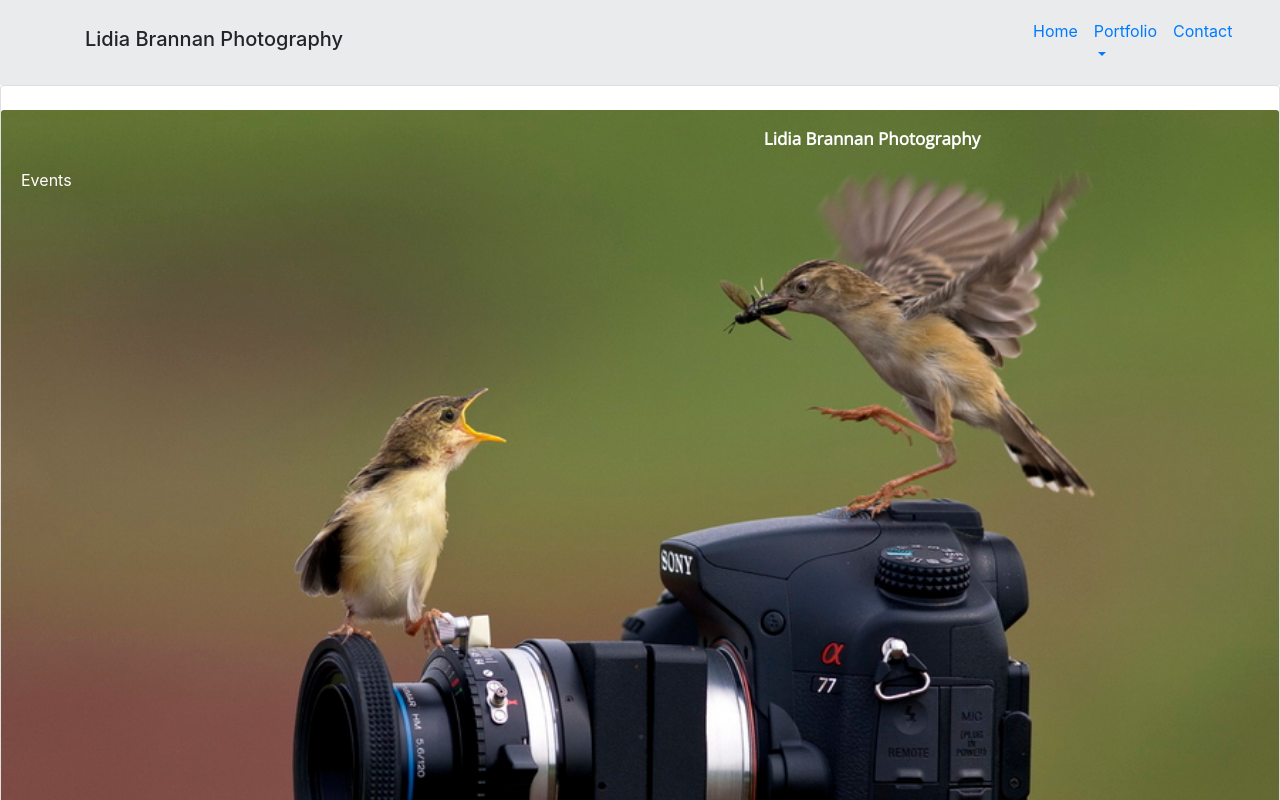
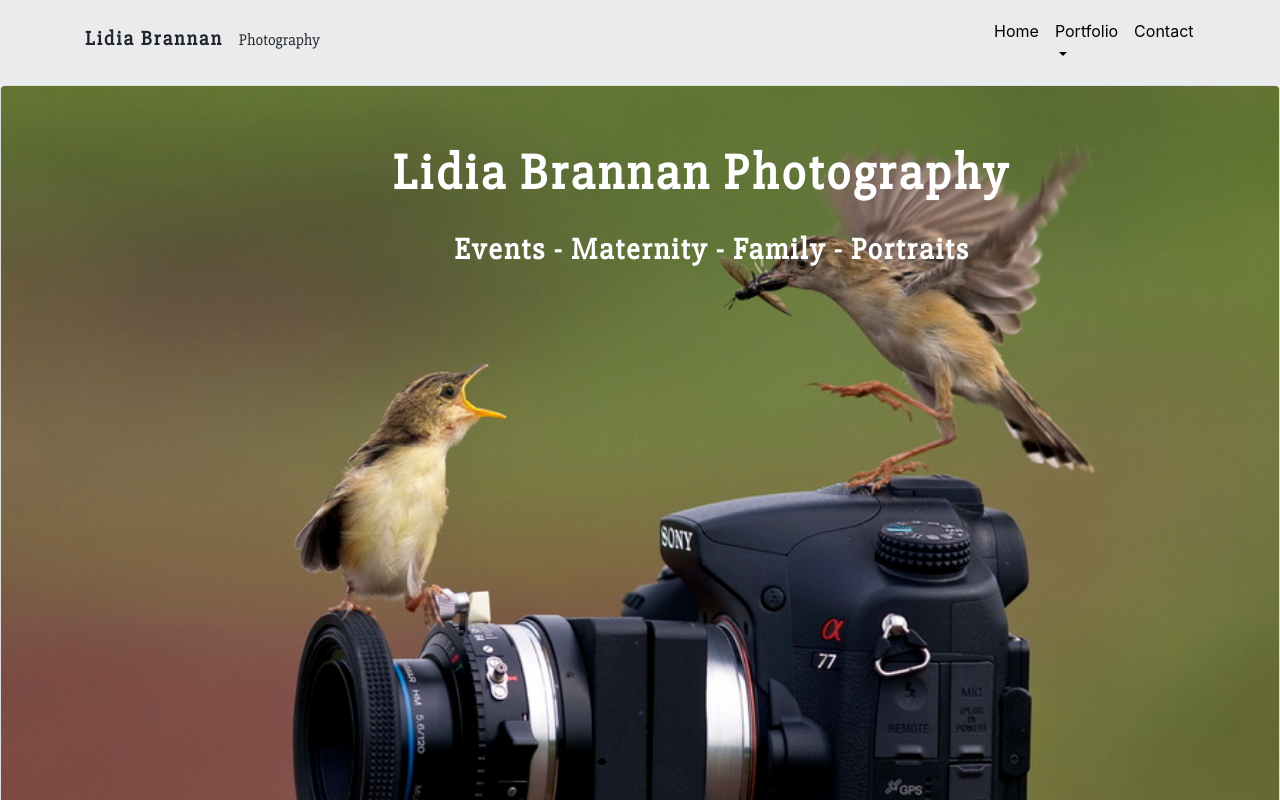
Before and after one commit to NatalyaGar/LidochkaPhotography, a plain HTML site: page index.html in a window 1280 px wide. Shown: the top 800 px of the page. Drawn offline with nearby package versions, Linux system fonts and the light colour scheme; a web font is replaced by a local one.

Commit message:
some css index

```diff
--- a/css/index.css
+++ b/css/index.css
@@ -1,9 +1,35 @@
+.navbar-brand {
+  font-family: "Slabo 27px", serif;
+  font-weight: bold;
+  letter-spacing: 2px;
+}
+.phName {
+  font-family: "Slabo 27px", serif;
+  margin-top: 1%;
+}
+
 #mainName {
-  font-size: 17px;
-  margin-top: 20px;
-  margin-left: 60%;
+  font-size: 50px;
+  margin-top: 30px;
+  margin-left: 30%;
   font-weight: bold;
-  font-family: "Open Sans", sans-serif;
+  font-family: "Slabo 27px", serif;
+  letter-spacing: 3px;
+}
+
+#staf {
+  margin-left: 35%;
+  font-size: 30px;
+  /* font-family: "Open Sans", sans-serif; */
+  font-family: "Slabo 27px", serif;
+  font-weight: bold;
+  letter-spacing: 2px;
+  color: white;
+  /* padding: 20px 20px; */
+}
+
+.nav-link {
+  color: black;
 }
 
 /*sticky header position*/
@@ -15,9 +41,7 @@
   z-index: 1000;
   width: 100%;
 }
-/* .navbar-brand {
-  margin-left: 50%;
-} */
+
 .navbar-nav {
   margin-left: 60%;
 }
--- a/index.html
+++ b/index.html
@@ -3,6 +3,7 @@
     <head>
         <!--Fonts-->
         <link href="https://fonts.googleapis.com/css?family=Alegreya|Dancing+Script|Indie+Flower|Libre+Barcode+39+Text|Open+Sans|Pacifico" rel="stylesheet">
+        <link href="https://fonts.googleapis.com/css?family=Dancing+Script|Indie+Flower|Libre+Barcode+39+Text|Pacifico|Slabo+27px" rel="stylesheet">
         <link href="https://fonts.googleapis.com/css?family=Courgette" rel="stylesheet">
         <!--Linking CSS-->
         <link rel="stylesheet" type="text/css" href="css/index.css">
@@ -23,11 +24,9 @@
 
                 <nav class="navbar navbar-expand-lg navbar-* navbar bg-*" data-toggle="sticky-onscroll">
                        <div class="container">
-                        <div class="collapse navbar-collapse">
-                            <h1 class="navbar-brand">Lidia Brannan Photography</h1>
+                            <h1 class="navbar-brand">Lidia Brannan</h1>
+                            <p class="phName">Photography</p>
                             <ul class="navbar-nav">
-
-
                             <li class="nav-item active">
                                 <a class="nav-link" href="index.html">Home <span class="sr-only">(current)</span></a>
                             </li>
@@ -52,17 +51,17 @@
                      </div>
                    </nav>
 
-          <div id="bodyimg" class="card bg-* text-white"> -->
-               <div>
+          <div id="bodyimg" class="card bg-* text-white">
+               <!-- <div> -->
           <img class="card-img" src="images/main.jpg" alt="Card image">
           <div class="card-img-overlay">
                 <p class=class="card-text" id="mainName">Lidia Brannan Photography</p>
-                <p class="animated infiniteb bounceInDown" id="portf">Events</p>
+                  <p id="staf" class="animated infiniteb bounceInDown">Events - Maternity  -  Family  -  Portraits</p>
           </div>
           </div>
 
           <!-- Sticky Footer -->
-          <footer>
+          <!-- <footer>
                 <div class="footer">
                   <div class="container-fluid">
                      <h5 id="footerName" class="text-center" >  &copy; Lidia Brannan Photography </h5>
@@ -72,7 +71,7 @@
                        </nav>
                   </div>
                 </div>
-            </footer>
+            </footer>  -->
 
 
 <!--JavaScript-->
@@ -85,3 +84,20 @@
 
 </body>
 </html>
+<style>
+#bodyimg {
+    /* background-image: url(images/main.jpg);  */
+    background-attachment: fixed;
+    /*
+        the three following items below do the following:
+          a) fix the width and height of the containing div
+             to be smaller than the width and height of the content.
+          b) we set the overflow style so that when the content is
+             bigger than the containing element scroll bars appear
+             to allow users to scroll the element contents.
+      */
+    /* height: 500px; */
+    width: 100%;
+    overflow: scroll;
+  }
+</style>
```
